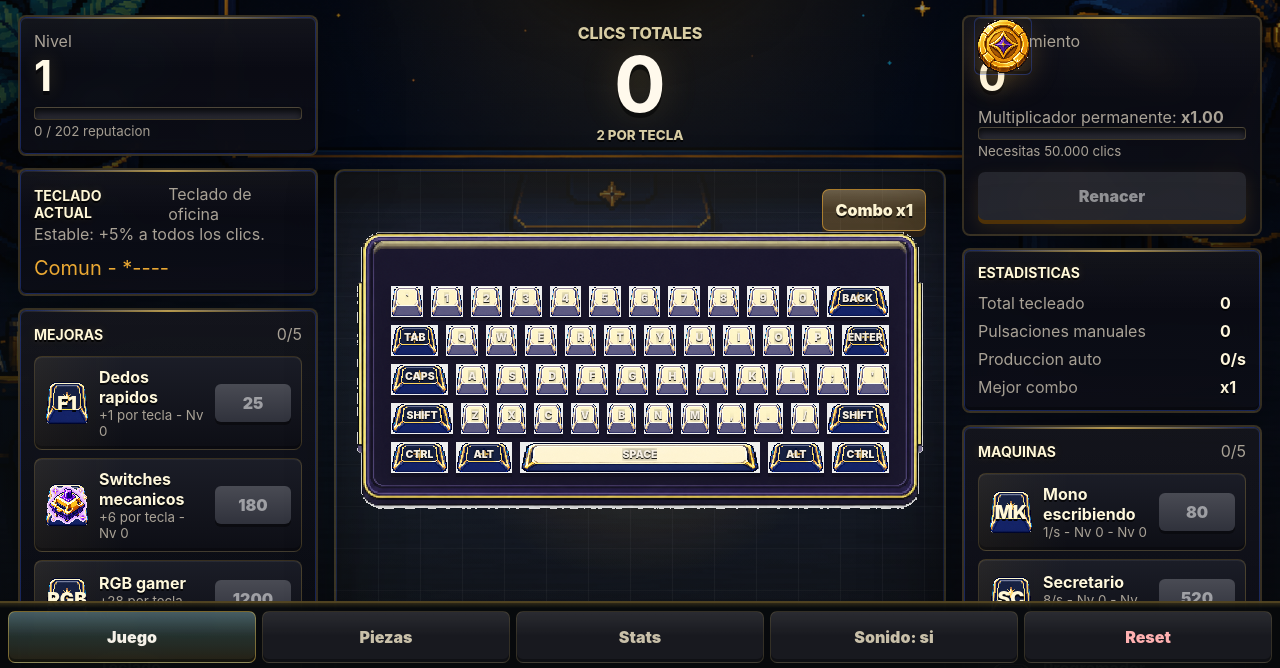
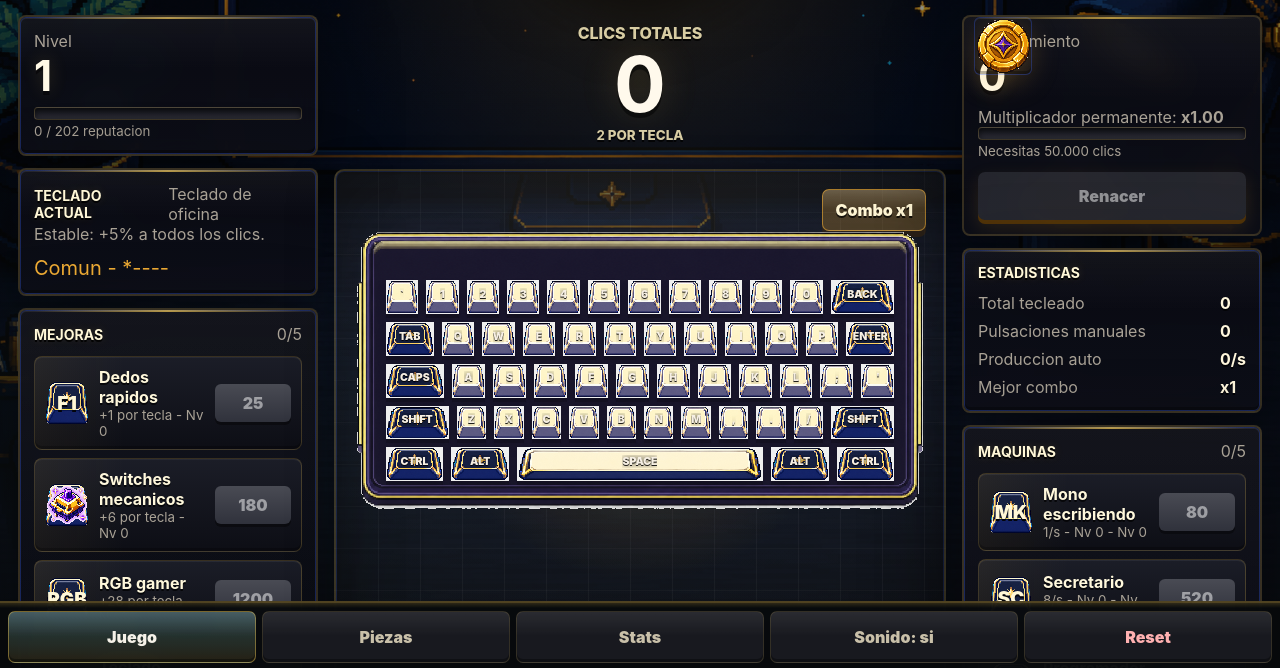
Before and after one commit to SnoW-099/keyboard-Clicker, a website built with Vite: page index.html in a window 1280 px wide. Shown: the part 129-797 px from the top of the page. Built offline with nearby package versions, Linux system fonts and the light colour scheme.

Commit message:
Tune keyboard key layer spacing

```diff
--- a/style.css
+++ b/style.css
@@ -276,10 +276,10 @@ small,
   position: absolute;
   z-index: 2;
 
-  left: 6.5%;
-  right: 6.5%;
-  top: 20%;
-  bottom: 14%;
+  left: 5.5%;
+  right: 5.5%;
+  top: 18%;
+  bottom: 11%;
 
   display: flex;
   flex-direction: column;
@@ -296,7 +296,7 @@ small,
 }
 
 .keycap {
-  --unit: 42px;
+  --unit: 45px;
 
   width: calc(var(--span) * var(--unit));
   height: 100%;
```
